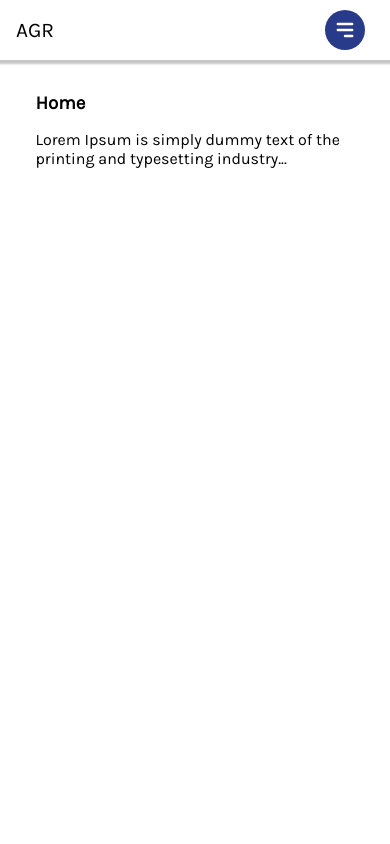
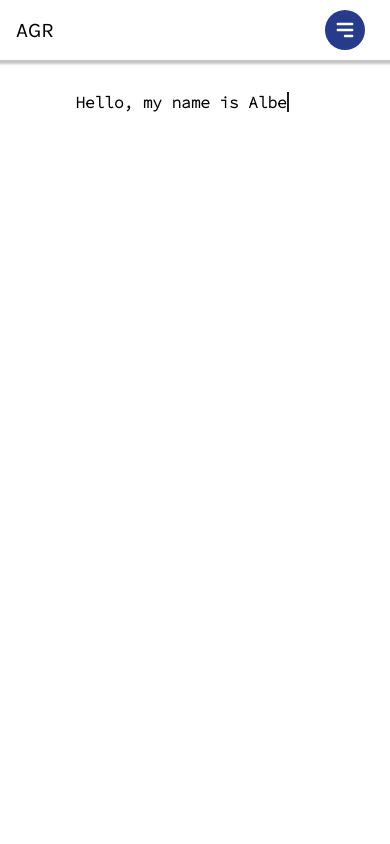
Before and after one commit to alberthgrande/react-personal-website, a React (Create React App) app: page / in a window 390 px wide. Shown: the top 844 px of the page. Built offline with nearby package versions, Linux system fonts and the light colour scheme.

Commit message:
Update Home

```diff
--- a/public/index.html
+++ b/public/index.html
@@ -24,7 +24,7 @@
       work correctly both with client-side routing and a non-root public URL.
       Learn how to configure a non-root public URL by running `npm run build`.
     -->
-    <title>React App</title>
+    <title>React Personal Website</title>
   </head>
   <body>
     <noscript>You need to enable JavaScript to run this app.</noscript>
--- a/src/App.css
+++ b/src/App.css
@@ -1,4 +1,11 @@
 @import url("https://fonts.googleapis.com/css2?family=Karla:wght@200;400&display=swap");
+@import url("https://fonts.googleapis.com/css2?family=Source+Code+Pro:wght@300&display=swap");
+
+:root {
+  --bg-color: hsl(0deg 0% 100%);
+  --typewriterSpeed: 6s;
+  --typewriterCharacters: 26;
+}
 
 * {
   box-sizing: border-box;
@@ -37,3 +44,75 @@ ul li {
 #Blog {
   height: 100vh;
 }
+
+/* animation title */
+.title {
+  font-size: clamp(1rem, 3vw + 1rem, 4rem);
+  position: relative;
+  font-family: "Source Code Pro", monospace;
+  position: relative;
+  width: max-content;
+}
+
+@media (max-width: 600px) {
+  .title {
+    font-size: 16px;
+    position: relative;
+    margin-left: 2.5rem;
+    font-family: "Source Code Pro", monospace;
+    position: relative;
+    width: max-content;
+  }
+}
+
+.title::before,
+.title::after {
+  content: "";
+  position: absolute;
+  top: 0;
+  right: 0;
+  bottom: 0;
+  left: 0;
+}
+
+.title::before {
+  background: var(--bg-color);
+  animation: typewriter var(--typewriterSpeed)
+    steps(var(--typewriterCharacters)) 1s forwards;
+}
+
+.title::after {
+  width: 0.125em;
+  background: black;
+  animation: typewriter var(--typewriterSpeed)
+      steps(var(--typewriterCharacters)) 1s forwards,
+    blink 850ms steps(var(--typewriterCharacters)) infinite;
+}
+
+.subtitle {
+  color: hsl(0 0% 0% / 0.7);
+  font-size: 2rem;
+  font-weight: 400;
+  opacity: 0;
+  transform: translateY(3rem);
+  animation: subtitleFadeUp 2s ease calc(var(--typewriterSpeed) + 1s) forwards;
+}
+
+@keyframes typewriter {
+  to {
+    left: 100%;
+  }
+}
+
+@keyframes blink {
+  to {
+    background: transparent;
+  }
+}
+
+@keyframes subtitleFadeUp {
+  to {
+    opacity: 1;
+    transform: translateY(0);
+  }
+}
--- a/src/App.js
+++ b/src/App.js
@@ -9,9 +9,8 @@ function App() {
         {/* home */}
         <section id="Home">
           <article>
-            <h1>Home </h1>
-            Lorem Ipsum is simply dummy text of the printing and typesetting
-            industry...
+            <h1 className="title">Hello, my name is Alberth.</h1>
+            <p className="subtitle">Welcome to my website!</p>
           </article>
         </section>
         {/* about */}
```
